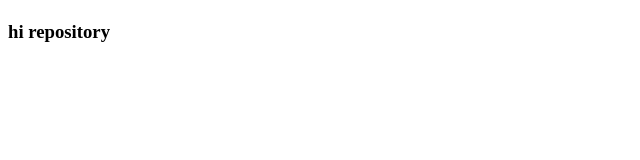
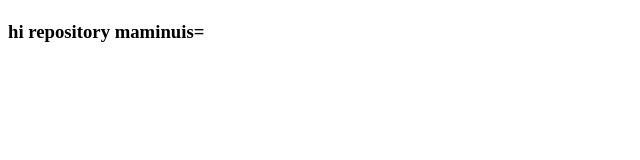
Before and after one commit to nikolozi23/twentytree, a plain HTML site: page index.html in a window 1280 px wide. Shown: the whole page, without its empty margins (0-640 px from the left). Drawn offline with Linux system fonts and the light colour scheme.

Commit message:
Update index.html

```diff
--- a/index.html
+++ b/index.html
@@ -12,6 +12,8 @@
 <h1>
     <h3>
         hi repository
+                                                     maminuis=
+
     </h3>
 </h1>
     </body>
```
